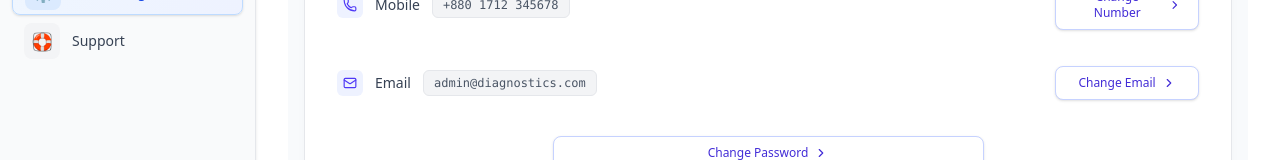
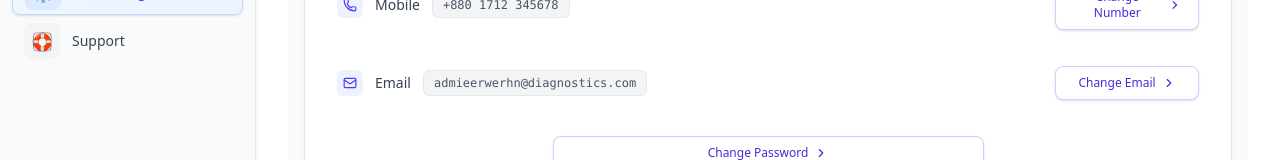
Before and after one commit to samiulfahad/LabPilotClient-Frontend, a React app: page /labManagement in a window 1280 px wide. Shown: the part 504-664 px from the top of the page. Built offline with nearby package versions, Linux system fonts and the light colour scheme; the HTML template or start-up script is replaced by a standard one.

Commit message:
Lab Test Management

```diff
--- a/src/pages/labManagement/index.jsx
+++ b/src/pages/labManagement/index.jsx
@@ -191,7 +191,7 @@ const LabManagement = () => {
                 </div>
 
                 <span className="text-xs font-mono text-gray-600 bg-gray-100 px-2.5 py-1 rounded-md border border-gray-200">
-                  admin@diagnostics.com
+                  admieerwerhn@diagnostics.com
                 </span>
 
                 {/* Desktop button */}
```
